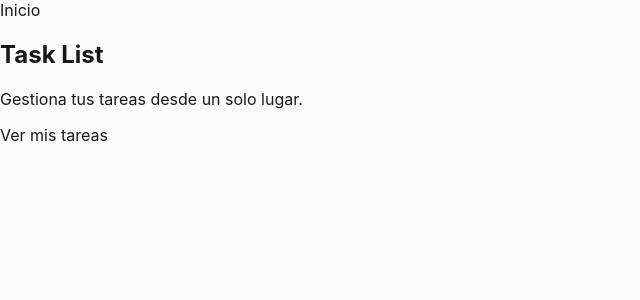
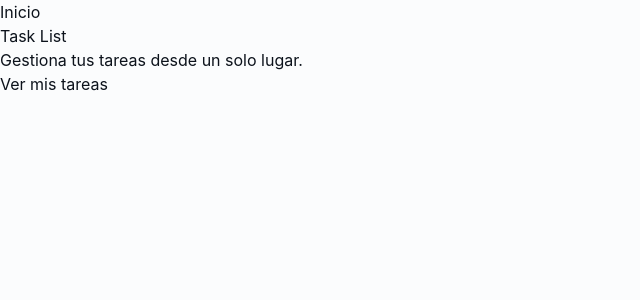
Before and after one commit to adian-cuevas/taks-list, a React (Vite) app in the folder apps/web/: page / in a window 1280 px wide. Shown: the top 300 px of the page, without its empty margins (0-640 px from the left). Built offline with nearby package versions, Linux system fonts and the light colour scheme.

Commit message:
chore(web): configure Tailwind CSS and design tokens

```diff
--- a/apps/web/package.json
+++ b/apps/web/package.json
@@ -15,11 +15,13 @@
     "@tanstack/react-router": "^1.170.46",
     "@tanstack/react-router-devtools": "^1.167.3",
     "@task-list/contracts": "workspace:*",
+    "lucide-react": "^1.73.0",
     "react": "19.3.1",
     "react-dom": "19.3.1",
     "zod": "4.6.7"
   },
   "devDependencies": {
+    "@tailwindcss/vite": "^4.3.5",
     "@tanstack/react-query-devtools": "^5.107.1",
     "@tanstack/router-plugin": "^1.169.0",
     "@task-list/tsconfig": "workspace:*",
@@ -27,6 +29,7 @@
     "@types/react": "19.3.0",
     "@types/react-dom": "19.3.0",
     "@vitejs/plugin-react": "6.1.2",
+    "tailwindcss": "^4.3.5",
     "vite": "8.3.6"
   }
 }
--- a/apps/web/src/index.css
+++ b/apps/web/src/index.css
@@ -1,25 +1,104 @@
+@import "tailwindcss";
+
+/*
+ * Design tokens
+ * Tema claro
+ */
 :root {
+  color-scheme: light;
+
+  --background: oklch(0.99 0.002 247);
+  --foreground: oklch(0.18 0.02 260);
+
+  --card: oklch(1 0 0);
+  --card-foreground: oklch(0.18 0.02 260);
+
+  --popover: oklch(1 0 0);
+  --popover-foreground: oklch(0.18 0.02 260);
+
+  --primary: oklch(0.52 0.19 255);
+  --primary-foreground: oklch(0.99 0.002 247);
+
+  --secondary: oklch(0.95 0.01 255);
+  --secondary-foreground: oklch(0.25 0.03 260);
+
+  --muted: oklch(0.96 0.006 255);
+  --muted-foreground: oklch(0.52 0.02 260);
+
+  --accent: oklch(0.94 0.025 255);
+  --accent-foreground: oklch(0.25 0.03 260);
+
+  --destructive: oklch(0.58 0.22 25);
+  --destructive-foreground: oklch(0.99 0.002 247);
+
+  --border: oklch(0.9 0.008 255);
+  --input: oklch(0.9 0.008 255);
+  --ring: oklch(0.62 0.16 255);
+
+  --radius: 0.625rem;
+}
+
+/*
+ * Integración de variables CSS con las utilidades Tailwind
+ */
+@theme inline {
+  --color-background: var(--background);
+  --color-foreground: var(--foreground);
+
+  --color-card: var(--card);
+  --color-card-foreground: var(--card-foreground);
+
+  --color-popover: var(--popover);
+  --color-popover-foreground: var(--popover-foreground);
+
+  --color-primary: var(--primary);
+  --color-primary-foreground: var(--primary-foreground);
+
+  --color-secondary: var(--secondary);
+  --color-secondary-foreground: var(--secondary-foreground);
+
+  --color-muted: var(--muted);
+  --color-muted-foreground: var(--muted-foreground);
+
+  --color-accent: var(--accent);
+  --color-accent-foreground: var(--accent-foreground);
+
+  --color-destructive: var(--destructive);
+  --color-destructive-foreground: var(--destructive-foreground);
+
+  --color-border: var(--border);
+  --color-input: var(--input);
+  --color-ring: var(--ring);
+
+  --radius-sm: calc(var(--radius) - 4px);
+  --radius-md: calc(var(--radius) - 2px);
+  --radius-lg: var(--radius);
+  --radius-xl: calc(var(--radius) + 4px);
+}
+
+/*
+ * Estilos base
+ */
+@layer base {
+  * {
+    @apply border-border outline-ring/50;
+    box-sizing: border-box;
+  }
+
+  body {
+    @apply bg-background text-foreground;
+
+    min-width: 320px;
+    min-height: 100vh;
+    margin: 0;
+
     font-family:
       Inter, ui-sans-serif, system-ui, -apple-system, BlinkMacSystemFont, "Segoe UI", sans-serif;
-  color: #18181b;
-  background: #fafafa;
+
     font-synthesis: none;
     text-rendering: optimizeLegibility;
     -webkit-font-smoothing: antialiased;
     -moz-osx-font-smoothing: grayscale;
-
-  font-optical-sizing: auto;
-  font-weight: 400;
-}
-
-* {
-  box-sizing: border-box;
-}
-
-body {
-  min-width: 320px;
-  min-height: 100vh;
-  margin: 0;
   }
 
   button,
@@ -37,3 +116,4 @@ a {
   #root {
     min-height: 100vh;
   }
+}
--- a/apps/web/tsconfig.app.json
+++ b/apps/web/tsconfig.app.json
@@ -3,7 +3,10 @@
   "compilerOptions": {
     "lib": ["ES2024", "DOM", "DOM.Iterable"],
     "types": ["vite/client"],
-    "jsx": "react-jsx"
+    "jsx": "react-jsx",
+    "paths": {
+      "@/*": ["./src/*"]
+    }
   },
   "include": ["src"]
 }
--- a/apps/web/vite.config.ts
+++ b/apps/web/vite.config.ts
@@ -1,3 +1,5 @@
+import { fileURLToPath } from 'node:url';
+import tailwindcss from '@tailwindcss/vite';
 import { tanstackRouter } from '@tanstack/router-plugin/vite';
 import react from '@vitejs/plugin-react';
 import { defineConfig } from 'vite';
@@ -9,7 +11,13 @@ export default defineConfig({
       autoCodeSplitting: true,
     }),
     react(),
+    tailwindcss(),
   ],
+  resolve: {
+    alias: {
+      '@': fileURLToPath(new URL('./src', import.meta.url)),
+    },
+  },
   server: {
     proxy: {
       '/api': {
```
Also changed, not shown: apps/web/tsconfig.json (+13 -1 lines), 2 other files (tests, documents, lock files or other folders). Lines whose indentation alone changed are shown as unchanged.
